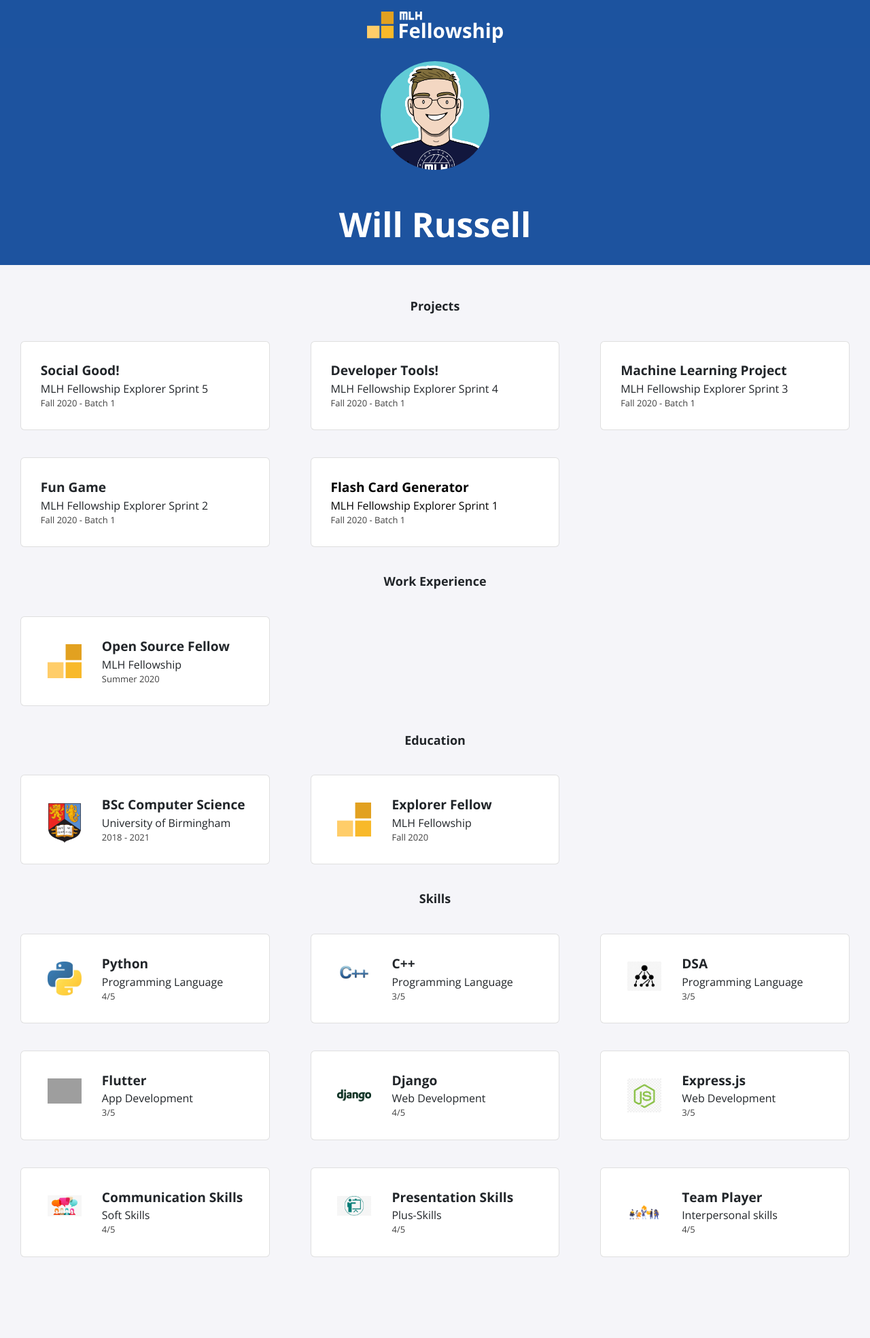
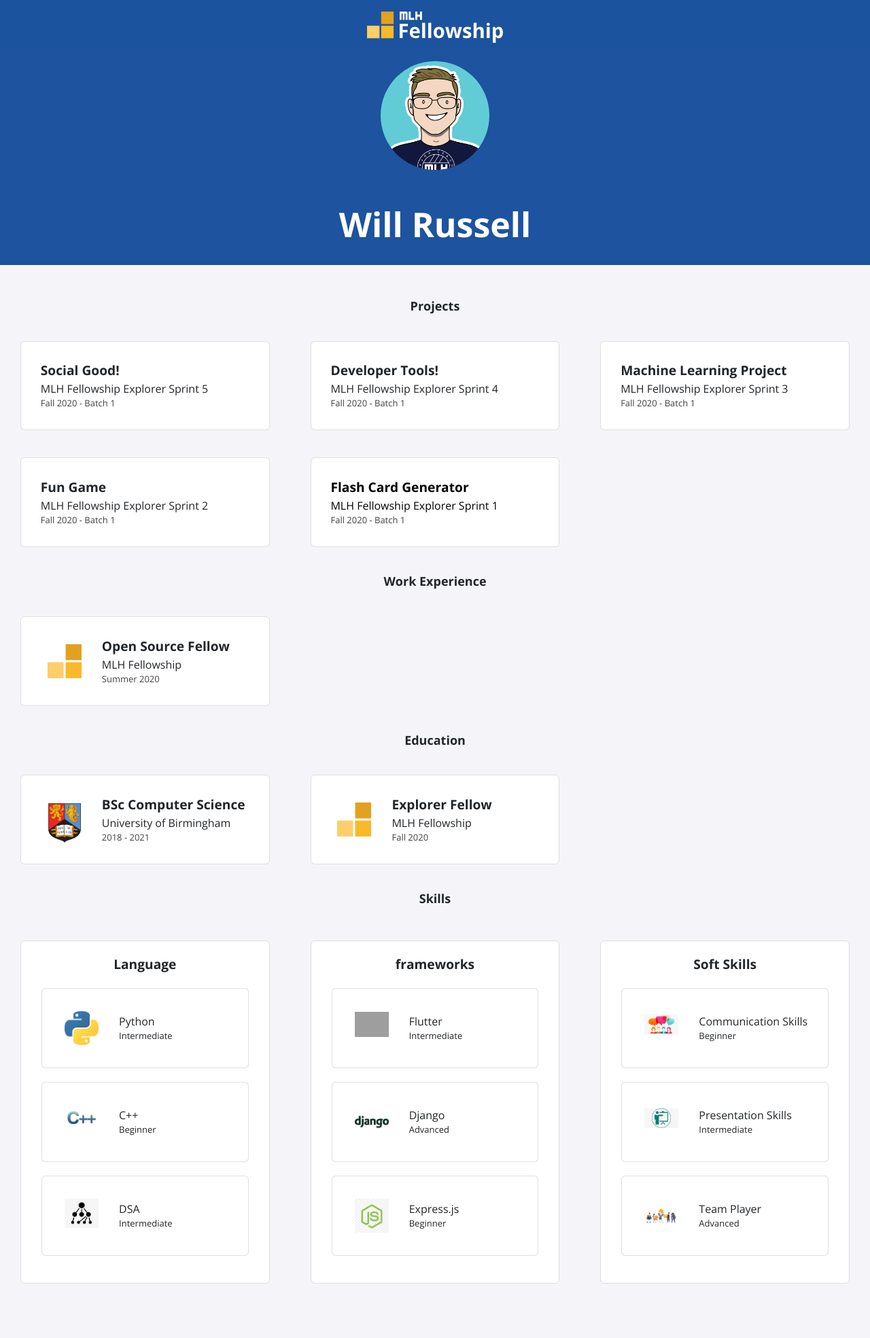
Before and after one commit to MLH-Fellowship/explorer-portfolio-batch2, a Jekyll site: the page built from index.html, in a window 1280 px wide. Shown: the whole page at 68% size. Built offline with Jekyll 4.4.1, drawn with Linux system fonts in a browser that asks for light colours; nearby versions of some CDN libraries; before the commit the page ends 1920 px from its top, so only the background shows below that; grey boxes are pictures that could not be loaded.

Commit message:
Add skill section categorization and do necessary styling

```diff
--- a/_data/skills.yml
+++ b/_data/skills.yml
@@ -1,50 +1,45 @@
 #problem solving skills section
+- name: Language
+  skills:
+    - skill: Python
+      prof: Intermediate
+      logo: python.jpg
 
-- skill: Python
-  section: Programming Language
-  prof: 4/5
-  logo: python.jpg
+    - skill: C++
+      prof: Beginner
+      logo: c++.jpg
 
-- skill: C++
-  section: Programming Language
-  prof: 3/5
-  logo: c++.jpg
-
-- skill: DSA
-  section: Programming Language
-  prof: 3/5
-  logo: dsa.png
-
+    - skill: DSA
+      prof: Intermediate
+      logo: dsa.png
 
 #frameworks section
-- skill: Flutter
-  section: App Development
-  prof: 3/5
-  logo: flutter.png
+- name: "frameworks"
+  skills:
+    - skill: Flutter
+      prof: Intermediate
+      logo: flutter.png
 
-- skill: Django
-  section: Web Development
-  prof: 4/5
-  logo: django.png
+    - skill: Django
+      prof: Advanced
+      logo: django.png
 
-- skill: Express.js
-  section: Web Development
-  prof: 3/5
-  logo: express.png
+    - skill: Express.js
+      prof: Beginner
+      logo: express.png
 
-#interpersonal section
+# #interpersonal section
 
-- skill: Communication Skills
-  section: Soft Skills
-  prof: 4/5
-  logo: communication.jpg
+- name: "Soft Skills"
+  skills:
+    - skill: Communication Skills
+      prof: Beginner
+      logo: communication.jpg
 
-- skill: Presentation Skills
-  section: Plus-Skills
-  prof: 4/5
-  logo: presentation.png
+    - skill: Presentation Skills
+      prof: Intermediate
+      logo: presentation.png
 
-- skill: Team Player
-  section: Interpersonal skills
-  prof: 4/5
-  logo: team.png
+    - skill: Team Player
+      prof: Advanced
+      logo: team.png
--- a/_includes/skills.html
+++ b/_includes/skills.html
@@ -1,15 +1,21 @@
 <h2>Skills</h2>
-<div class="card-container">
+<div class="skill-section">
   {% for item in site.data.skills %}
+  <div class="skill">
+    <div class="skill-card">
+      <p class="title">{{ item.name }}</p>
+      {% for category in item.skills %}
       <div class="card">
         <div class="icon">
-        <img src="./assets/img/skills/{{ item.logo }}">
+          <img src="./assets/img/skills/{{ category.logo }}">
         </div>
         <div class="info">
-        <p class="title">{{ item.skill }}</p>
-        <p class="location">{{ item.section }}</p>
-        <p class="dates">{{ item.prof }}</p>
+          <p>{{ category.skill }}</p>
+          <p class="proficient">{{ category.prof }}</p>
         </div>
       </div>
       {% endfor %}
     </div>
+  </div>
+  {% endfor %}
+</div>
--- a/_sass/all.scss
+++ b/_sass/all.scss
@@ -3,6 +3,7 @@
 @import 'navbar';
 @import 'profile';
 @import 'page';
+@import 'skills';
 
 .card-container {
     display: grid;
--- /dev/null
+++ b/_sass/skills.scss
@@ -0,0 +1,59 @@
+.skill-section {
+  display: grid;
+  grid-template-columns: repeat(3, 1fr);
+  font-family: "Open Sans", sans-serif;
+  margin: 20px 0px;
+}
+
+@media only screen and (max-width: 1500px) {
+  .skill-section {
+    grid-template-columns: repeat(3, 1fr);
+  }
+}
+
+@media only screen and (max-width: 1000px) {
+  .skill-section {
+    grid-template-columns: repeat(2, 1fr);
+  }
+}
+
+@media only screen and (max-width: 768px) {
+  .skill-section {
+    grid-template-columns: 1fr;
+  }
+}
+
+.skill {
+  display: inline;
+  text-align: center;
+  display: flex;
+  flex-direction: row;
+  align-items: center;
+
+  .skill-card {
+    width: 100%;
+    padding: 20px;
+    display: inline-block;
+    font-size: larger;
+    font-weight: bolder;
+    margin: 30px;
+    background-color: white;
+    border: 1px solid gainsboro;
+    border-radius: .375rem;
+  }
+
+  .card {
+    margin: 20px 10px;
+    padding: 1em;
+  }
+
+
+  .info {
+    font-size: medium;
+    font-weight: 500;
+  }
+
+  .proficient {
+    font-size: small;
+  }
+}
```
Lines whose indentation alone changed are shown as unchanged.
